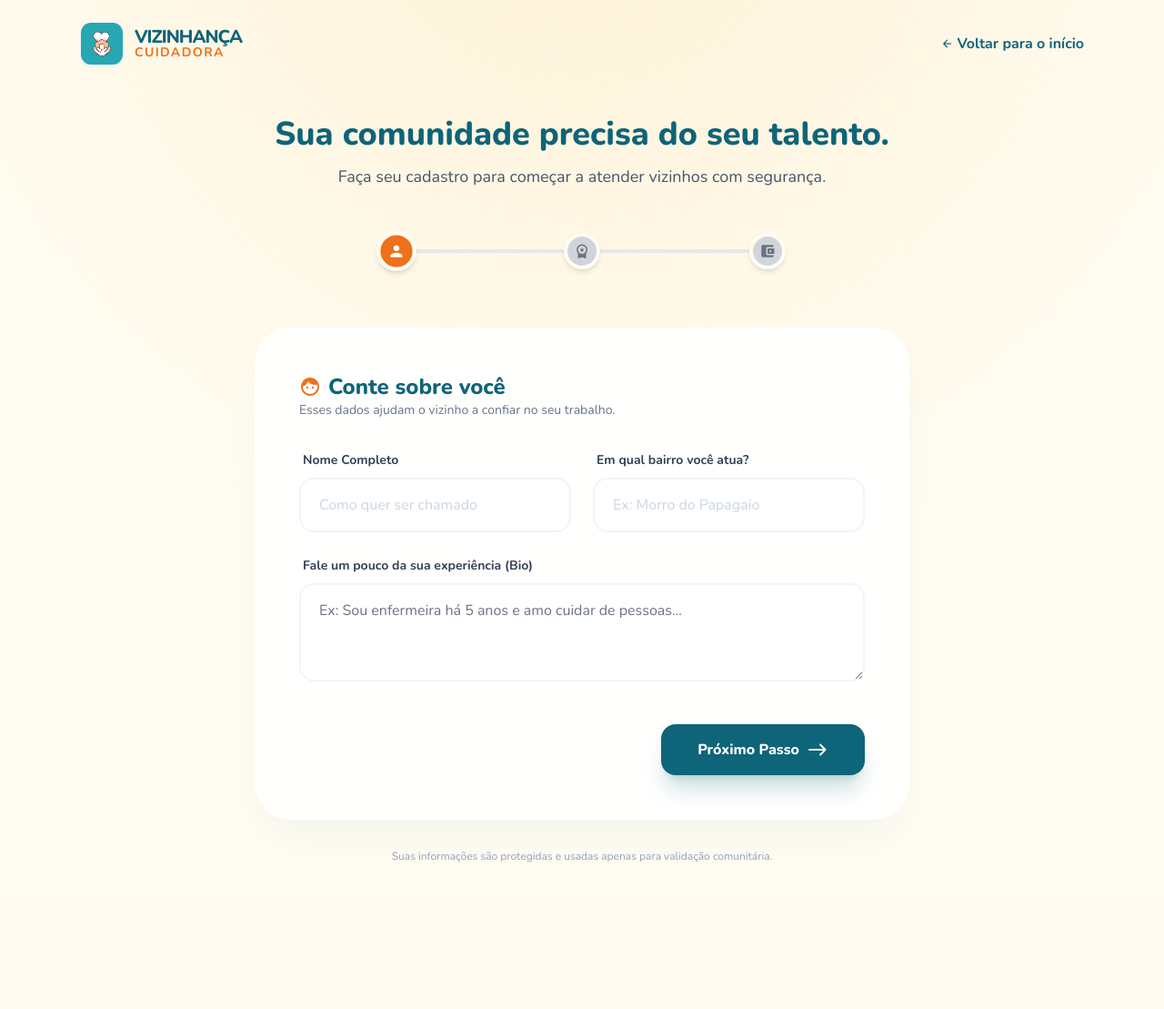
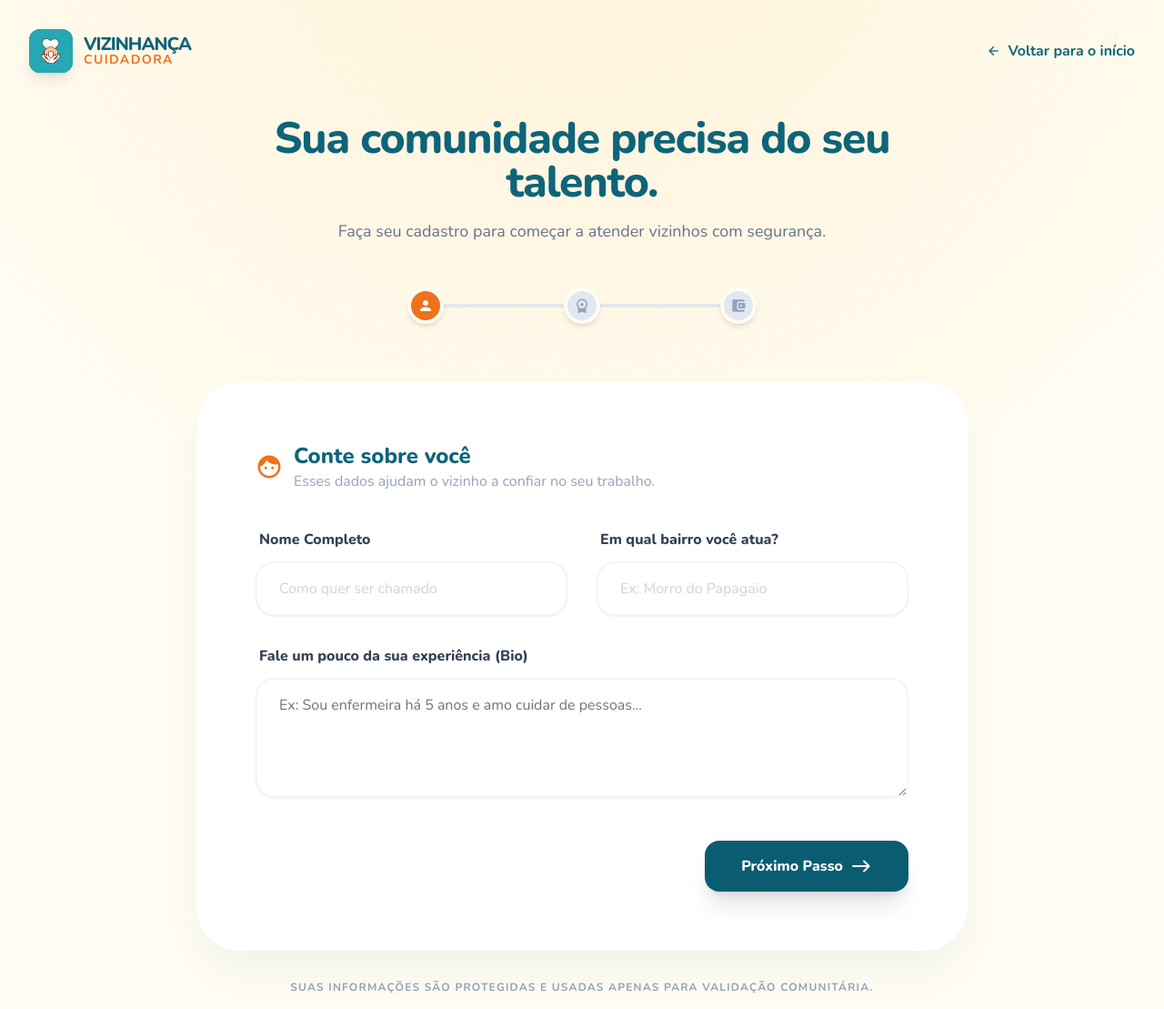
Before and after one commit to Taty-Ribeiro78/Vizinhanca-Cuidadora, a Flask app: page /cadastro in a window 1280 px wide. Shown: the whole page at 91% size. Before the commit the page ends 948 px from the top, so only its background shows below. Run offline with Flask 3, Linux system fonts and the light colour scheme; some libraries are stand-ins or nearby versions.

Commit message:
deploy flask

```diff
--- a/templates/cadastro.html
+++ b/templates/cadastro.html
@@ -3,7 +3,7 @@
 <head>
     <meta charset="utf-8"/>
     <meta content="width=device-width, initial-scale=1.0" name="viewport"/>
-    <title>Cadastro do Cuidador | Vizinhança Cuidadora</title>
+    <title>Cadastro Profissional | Vizinhança Cuidadora</title>
     <script src="https://cdn.tailwindcss.com?plugins=forms,typography"></script>
     <script defer src="https://unpkg.com/alpinejs@3.x.x/dist/cdn.min.js"></script>
     <link href="https://fonts.googleapis.com/css2?family=Nunito:wght@400;600;700;800&display=swap" rel="stylesheet"/>
@@ -12,24 +12,39 @@
         tailwind.config = {
             theme: {
                 extend: {
-                    colors: { primary: "#0e6479", secondary: "#ef711b", "accent-teal": "#1ab1b8", "background-light": "#fffcf2" },
+                    colors: {
+                        primary: "#0e6479",
+                        secondary: "#ef711b",
+                        "accent-teal": "#1ab1b8",
+                        "background-light": "#fffcf2",
+                        "dark-button": "#0a5d71"
+                    },
                     fontFamily: { sans: ["Nunito", "sans-serif"] },
                 }
             }
         };
     </script>
     <style>
-        .sunburst-bg { background-image: radial-gradient(circle at 50% -20%, #ffde96 0%, transparent 70%); position: fixed; inset: 0; z-index: -1; opacity: 0.3; }
-        .glass-panel { background: rgba(255, 255, 255, 0.9); backdrop-filter: blur(10px); border: 1px solid rgba(255, 255, 255, 0.5); }
+        .sunburst-bg {
+            background-image: radial-gradient(circle at 50% -20%, #ffde96 0%, transparent 70%);
+            position: fixed; inset: 0; z-index: -1; opacity: 0.3;
+        }
+        .glass-panel {
+            background: rgba(255, 255, 255, 0.95);
+            backdrop-filter: blur(10px);
+            border-radius: 3rem;
+            box-shadow: 0 25px 50px -12px rgba(14, 100, 121, 0.08);
+        }
         [x-cloak] { display: none !important; }
+        input, textarea, select { border-radius: 1.25rem !important; }
     </style>
 </head>
 <body class="bg-background-light text-slate-800" x-data="{ step: 1 }">
     <div class="sunburst-bg"></div>
 
-    <nav class="p-6 flex justify-between items-center max-w-6xl mx-auto">
+    <nav class="p-8 flex justify-between items-center max-w-7xl mx-auto">
         <div class="flex items-center gap-3">
-            <div class="w-12 h-12 bg-white rounded-xl flex items-center justify-center overflow-hidden shadow-sm border border-slate-100">
+            <div class="w-12 h-12 bg-primary rounded-xl flex items-center justify-center overflow-hidden shadow-lg">
                 <img src="{{ url_for('static', filename='img.jpg') }}" alt="Logo" class="w-full h-full object-cover">
             </div>
             <div class="flex flex-col">
@@ -37,151 +52,138 @@
                 <span class="text-sm font-bold text-secondary leading-none uppercase tracking-widest">cuidadora</span>
             </div>
         </div>
-        <a href="/" class="text-primary font-bold hover:underline flex items-center gap-1">
-            <span class="material-icons-round text-sm">arrow_back</span> Voltar para o início
+        <a href="/" class="text-primary font-bold hover:text-secondary transition flex items-center gap-2">
+            <span class="material-icons-round text-base">arrow_back</span> Voltar para o início
         </a>
     </nav>
 
-    <main class="max-w-3xl mx-auto px-6 py-8">
+    <main class="max-w-4xl mx-auto px-6 py-4">
         <header class="mb-12 text-center">
-            <h1 class="text-4xl font-black text-primary mb-3">Sua comunidade precisa do seu talento.</h1>
-            <p class="text-slate-600 text-lg">Faça seu cadastro para começar a atender vizinhos com segurança.</p>
+            <h1 class="text-4xl md:text-5xl font-black text-primary mb-4 tracking-tight">Sua comunidade precisa do seu talento.</h1>
+            <p class="text-slate-500 text-lg font-medium">Faça seu cadastro para começar a atender vizinhos com segurança.</p>
         </header>
 
-        <div class="relative mb-16 max-w-md mx-auto">
+        <div class="relative mb-16 max-w-sm mx-auto">
             <div class="absolute top-1/2 left-0 w-full h-1 bg-gray-200 -translate-y-1/2 rounded-full"></div>
             <div :style="`width: ${(step - 1) * 50}%`" class="absolute top-1/2 left-0 h-1 bg-secondary -translate-y-1/2 rounded-full transition-all duration-500"></div>
             <div class="relative flex justify-between items-center">
                 <template x-for="i in [1, 2, 3]">
-                    <div class="flex flex-col items-center">
-                        <div class="w-10 h-10 flex items-center justify-center rounded-full border-4 border-background-light shadow-md transition-all"
-                             :class="step >= i ? 'bg-secondary text-white scale-110' : 'bg-gray-300 text-gray-500'">
+                    <div class="w-10 h-10 flex items-center justify-center rounded-full border-4 border-background-light shadow-md transition-all duration-300"
+                         :class="step >= i ? 'bg-secondary text-white' : 'bg-slate-200 text-slate-400'">
                         <span class="material-icons-round text-lg" x-text="i == 1 ? 'person' : (i == 2 ? 'workspace_premium' : 'account_balance_wallet')"></span>
-                        </div>
                     </div>
                 </template>
             </div>
         </div>
 
-        <form action="/enviar_cadastro" method="POST" enctype="multipart/form-data" class="glass-panel p-8 md:p-12 rounded-[2.5rem] shadow-2xl shadow-primary/5">
+        <form action="/enviar_cadastro" method="POST" enctype="multipart/form-data" class="glass-panel p-10 md:p-16 border border-white">
 
             <div x-show="step === 1" x-transition.opacity>
-                <div class="mb-8">
-                    <h2 class="text-2xl font-black text-primary flex items-center gap-2">
-                        <span class="material-icons-round text-secondary">face</span> Conte sobre você
-                    </h2>
-                    <p class="text-slate-500 text-sm">Esses dados ajudam o vizinho a confiar no seu trabalho.</p>
-                </div>
-
-                <div class="space-y-6">
-                    <div class="grid grid-cols-1 md:grid-cols-2 gap-6">
-                        <div class="space-y-2">
-                            <label class="font-bold text-slate-700 text-sm ml-1">Nome Completo</label>
-                            <input type="text" name="nome" required class="w-full px-5 py-4 rounded-2xl border-2 border-gray-100 focus:border-accent-teal focus:ring-0 transition-all placeholder:text-slate-300" placeholder="Como quer ser chamado">
-                        </div>
-                        <div class="space-y-2">
-                            <label class="font-bold text-slate-700 text-sm ml-1">Em qual bairro você atua?</label>
-                            <input type="text" name="localidade" required class="w-full px-5 py-4 rounded-2xl border-2 border-gray-100 focus:border-accent-teal focus:ring-0 transition-all placeholder:text-slate-300" placeholder="Ex: Morro do Papagaio">
+                <div class="mb-10 flex items-center gap-3">
+                    <span class="material-icons-round text-secondary text-3xl">face</span>
+                    <div>
+                        <h2 class="text-2xl font-black text-primary">Conte sobre você</h2>
+                        <p class="text-slate-400 font-medium">Esses dados ajudam o vizinho a confiar no seu trabalho.</p>
                     </div>
                 </div>
 
-                    <div class="space-y-2">
-                        <label class="font-bold text-slate-700 text-sm ml-1">Fale um pouco da sua experiência (Bio)</label>
-                        <textarea name="bio" rows="3" class="w-full px-5 py-4 rounded-2xl border-2 border-gray-100 focus:border-accent-teal focus:ring-0 transition-all" placeholder="Ex: Sou enfermeira há 5 anos e amo cuidar de pessoas..."></textarea>
+                <div class="grid grid-cols-1 md:grid-cols-2 gap-8 mb-8">
+                    <div class="space-y-3">
+                        <label class="font-black text-slate-700 ml-1">Nome Completo</label>
+                        <input type="text" name="nome" required class="w-full px-6 py-4 bg-white border-2 border-slate-100 focus:border-accent-teal focus:ring-0 transition-all placeholder:text-slate-300 shadow-sm" placeholder="Como quer ser chamado">
+                    </div>
+                    <div class="space-y-3">
+                        <label class="font-black text-slate-700 ml-1">Em qual bairro você atua?</label>
+                        <input type="text" name="localidade" required class="w-full px-6 py-4 bg-white border-2 border-slate-100 focus:border-accent-teal focus:ring-0 transition-all placeholder:text-slate-300 shadow-sm" placeholder="Ex: Morro do Papagaio">
                     </div>
                 </div>
 
-                <div class="flex justify-end pt-10">
-                    <button type="button" @click="step = 2" class="bg-primary hover:scale-105 text-white font-black py-4 px-10 rounded-2xl flex items-center gap-2 shadow-xl shadow-primary/20 transition-all">
+                <div class="space-y-3 mb-10">
+                    <label class="font-black text-slate-700 ml-1">Fale um pouco da sua experiência (Bio)</label>
+                    <textarea name="bio" rows="4" class="w-full px-6 py-4 bg-white border-2 border-slate-100 focus:border-accent-teal focus:ring-0 transition-all shadow-sm" placeholder="Ex: Sou enfermeira há 5 anos e amo cuidar de pessoas..."></textarea>
+                </div>
+
+                <div class="flex justify-end">
+                    <button type="button" @click="step = 2" class="bg-dark-button hover:bg-primary text-white font-black py-4 px-10 rounded-2xl flex items-center gap-2 shadow-xl transition-all active:scale-95">
                         Próximo Passo <span class="material-icons-round">east</span>
                     </button>
                 </div>
             </div>
 
             <div x-show="step === 2" x-transition.opacity x-cloak>
-                <div class="mb-8">
-                    <h2 class="text-2xl font-black text-primary flex items-center gap-2">
-                        <span class="material-icons-round text-secondary">medical_information</span> Sua Especialidade
-                    </h2>
-                    <p class="text-slate-500 text-sm">Sua segurança e a do paciente em primeiro lugar.</p>
+                <div class="mb-10 flex items-center gap-3">
+                    <span class="material-icons-round text-secondary text-3xl">verified_user</span>
+                    <div>
+                        <h2 class="text-2xl font-black text-primary">Suas Habilidades</h2>
+                        <p class="text-slate-400 font-medium">Segurança e profissionalismo em primeiro lugar.</p>
+                    </div>
                 </div>
 
-                <div class="space-y-6">
-                    <div class="grid grid-cols-1 md:grid-cols-2 gap-6">
-                        <div class="space-y-2">
-                            <label class="font-bold text-slate-700 text-sm ml-1">O que você faz?</label>
-                            <select name="especialidade" class="w-full px-5 py-4 rounded-2xl border-2 border-gray-100 focus:border-accent-teal focus:ring-0 transition-all">
+                <div class="grid grid-cols-1 md:grid-cols-2 gap-8 mb-8">
+                    <div class="space-y-3">
+                        <label class="font-black text-slate-700 ml-1">Sua Especialidade</label>
+                        <select name="especialidade" class="w-full px-6 py-4 bg-white border-2 border-slate-100 focus:border-accent-teal focus:ring-0 transition-all shadow-sm">
                             <option value="cuidador">Cuidador(a) de Idosos</option>
                             <option value="enfermeiro">Enfermeiro(a)</option>
                             <option value="fisioterapeuta">Fisioterapeuta</option>
-                                <option value="outros">Outros</option>
                         </select>
                     </div>
-                        <div class="space-y-2">
-                            <label class="font-bold text-slate-700 text-sm ml-1">Preço médio do seu serviço (R$)</label>
-                            <input type="number" name="valor_servico" required class="w-full px-5 py-4 rounded-2xl border-2 border-gray-100 focus:border-accent-teal focus:ring-0 transition-all" placeholder="Ex: 80.00">
+                    <div class="space-y-3">
+                        <label class="font-black text-slate-700 ml-1">Preço Médio (R$/Hora)</label>
+                        <input type="number" name="valor" class="w-full px-6 py-4 bg-white border-2 border-slate-100 focus:border-accent-teal focus:ring-0 transition-all shadow-sm" placeholder="0,00">
                     </div>
                 </div>
 
-                    <div class="p-6 bg-slate-50 rounded-3xl border-2 border-dashed border-slate-200 hover:border-accent-teal transition-colors">
-                        <label class="font-bold text-slate-700 text-sm block mb-4">Envie seu Certificado ou RG (Foto ou PDF)</label>
-                        <input type="file" name="certificado" required class="w-full text-sm text-slate-500 file:mr-4 file:py-3 file:px-6 file:rounded-full file:border-0 file:bg-primary file:text-white file:font-bold hover:file:bg-primary-dark cursor-pointer">
-                    </div>
+                <div class="p-8 bg-slate-50 border-2 border-dashed border-slate-200 rounded-[2rem] text-center mb-10">
+                    <label class="block font-black text-slate-700 mb-4 text-lg">Documento ou Certificado</label>
+                    <input type="file" name="doc" class="text-sm text-slate-500 file:mr-4 file:py-3 file:px-8 file:rounded-full file:border-0 file:bg-primary file:text-white file:font-bold hover:file:bg-dark-button cursor-pointer">
                 </div>
 
-                <div class="flex justify-between pt-10">
-                    <button type="button" @click="step = 1" class="text-slate-400 font-bold hover:text-primary transition-all flex items-center gap-1">
+                <div class="flex justify-between">
+                    <button type="button" @click="step = 1" class="text-slate-400 font-bold hover:text-primary transition flex items-center gap-1">
                         <span class="material-icons-round">west</span> Voltar
                     </button>
-                    <button type="button" @click="step = 3" class="bg-primary hover:scale-105 text-white font-black py-4 px-10 rounded-2xl flex items-center gap-2 shadow-xl shadow-primary/20 transition-all">
+                    <button type="button" @click="step = 3" class="bg-dark-button hover:bg-primary text-white font-black py-4 px-10 rounded-2xl flex items-center gap-2 shadow-xl transition-all active:scale-95">
                         Tudo certo <span class="material-icons-round">east</span>
                     </button>
                 </div>
             </div>
 
             <div x-show="step === 3" x-transition.opacity x-cloak>
-                <div class="mb-8">
-                    <h2 class="text-2xl font-black text-primary flex items-center gap-2">
-                        <span class="material-icons-round text-secondary">account_balance_wallet</span> Recebimento Seguro
-                    </h2>
-                    <p class="text-slate-500 text-sm">Como garantimos que você receba seu dinheiro.</p>
-                </div>
-
-                <div class="space-y-6">
-                    <div class="bg-primary/5 p-6 rounded-3xl border border-primary/10">
-                        <div class="flex gap-4">
-                            <span class="material-icons-round text-primary text-3xl">verified_user</span>
+                <div class="mb-10 flex items-center gap-3">
+                    <span class="material-icons-round text-secondary text-3xl">lock</span>
                     <div>
-                                <h4 class="font-black text-primary mb-1">Registro Digital Comunitário</h4>
-                                <p class="text-sm text-slate-600 leading-relaxed">
-                                    Para sua segurança, criaremos um <strong>Código de Recebimento Único</strong>. Isso garante que cada serviço prestado seja registrado e pago sem erros, de forma protegida contra fraudes.
-                                </p>
-                            </div>
+                        <h2 class="text-2xl font-black text-primary">Recebimento Seguro</h2>
+                        <p class="text-slate-400 font-medium">Como garantimos que você receba seu dinheiro.</p>
                     </div>
                 </div>
 
-                    <div class="p-6 bg-amber-50 rounded-3xl border border-amber-100">
-                        <div class="flex items-start gap-4">
-                            <input type="checkbox" required class="mt-1 w-6 h-6 rounded-lg text-secondary border-amber-200 focus:ring-secondary transition-all">
-                            <p class="text-sm text-amber-900 leading-tight">
-                                Concordo que a <strong>Associação de Moradores</strong> valide meus documentos e que 15% do valor do meu serviço seja destinado ao <strong>Fundo de Saúde do Bairro</strong>.
+                <div class="bg-primary/5 p-8 rounded-[2rem] border border-primary/10 mb-8 flex gap-6">
+                    <span class="material-icons-round text-primary text-4xl">verified</span>
+                    <p class="text-slate-600 font-medium leading-relaxed">
+                        Para sua segurança, criaremos um <strong>Código de Recebimento Único</strong> via blockchain. Isso garante que cada serviço seja registrado e pago sem erros, de forma protegida contra fraudes.
                     </p>
                 </div>
-                    </div>
+
+                <div class="flex items-start gap-4 p-6 bg-amber-50 rounded-3xl border border-amber-100 mb-10">
+                    <input type="checkbox" required class="mt-1 w-6 h-6 rounded-lg text-secondary border-amber-200 focus:ring-secondary transition-all">
+                    <p class="text-sm text-amber-900 font-bold">
+                        Concordo que meus documentos sejam validados pela Associação e que 15% do valor seja destinado ao Fundo de Saúde do Bairro.
+                    </p>
                 </div>
 
-                <div class="flex justify-between pt-10">
-                    <button type="button" @click="step = 2" class="text-slate-400 font-bold hover:text-primary transition-all flex items-center gap-1">
+                <div class="flex justify-between">
+                    <button type="button" @click="step = 2" class="text-slate-400 font-bold hover:text-primary transition flex items-center gap-1">
                         <span class="material-icons-round">west</span> Voltar
                     </button>
-                    <button type="submit" class="bg-secondary hover:scale-105 text-white font-black py-4 px-10 rounded-2xl flex items-center gap-2 shadow-xl shadow-secondary/30 transition-all">
-                        Enviar para Aprovação <span class="material-icons-round">auto_awesome</span>
+                    <button type="submit" class="bg-secondary hover:bg-secondary-dark text-white font-black py-4 px-10 rounded-2xl flex items-center gap-2 shadow-xl transition-all active:scale-95">
+                        Finalizar Cadastro <span class="material-icons-round">auto_awesome</span>
                     </button>
                 </div>
             </div>
         </form>
 
-        <p class="mt-8 text-center text-slate-400 text-xs">
+        <p class="mt-8 text-center text-slate-400 text-xs font-bold uppercase tracking-widest">
             Suas informações são protegidas e usadas apenas para validação comunitária.
         </p>
     </main>
```
Lines whose indentation alone changed are shown as unchanged.
